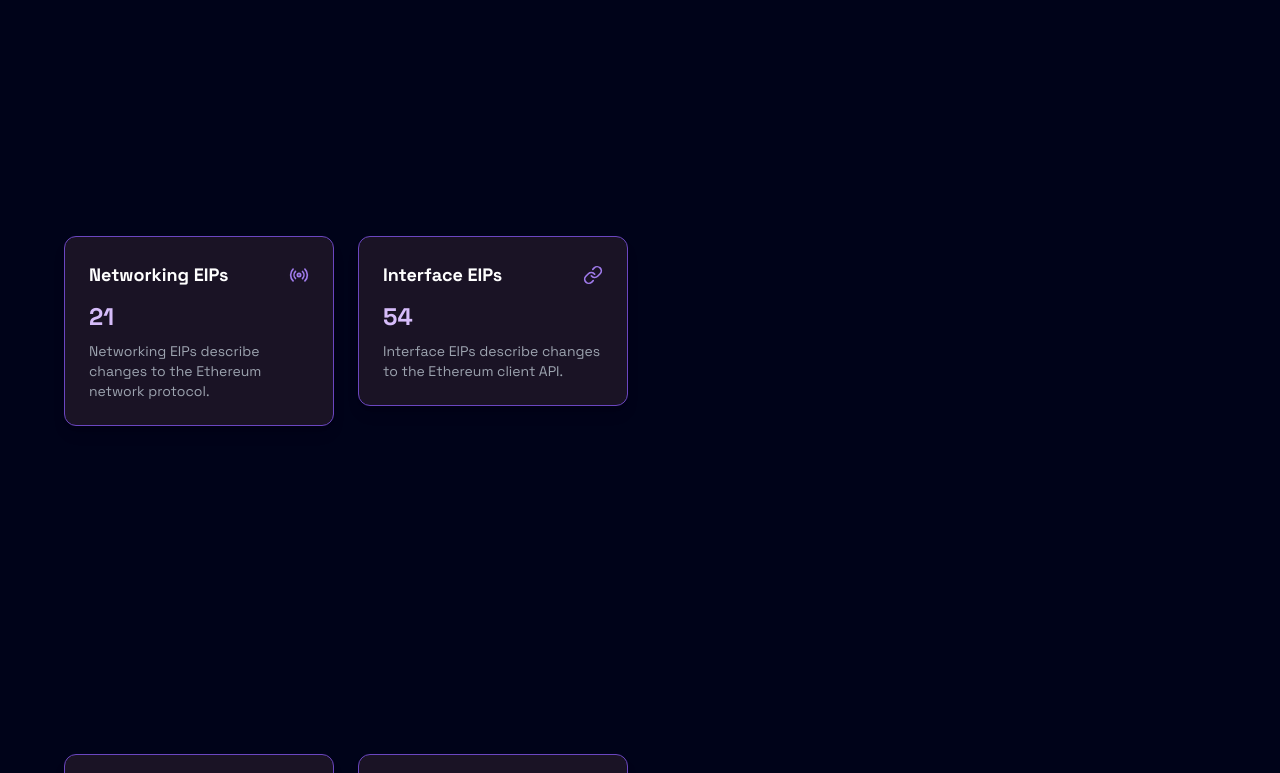
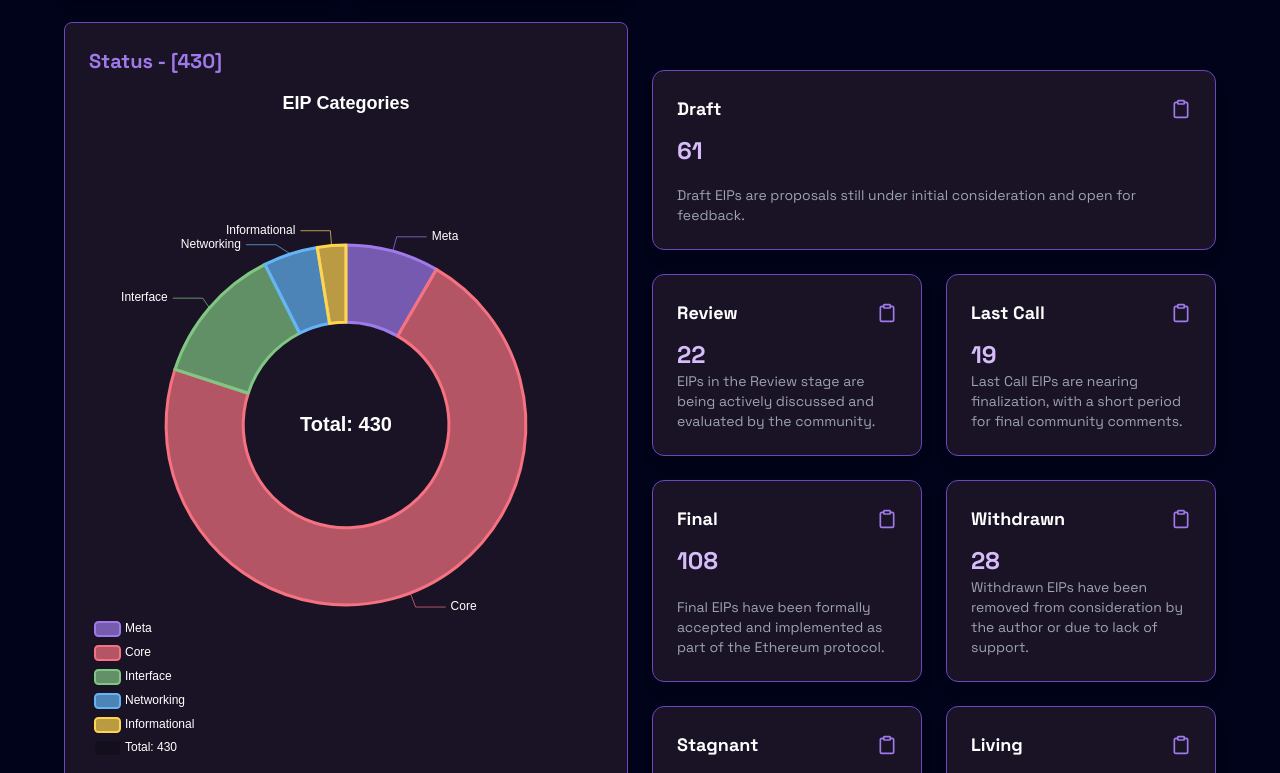
Before and after one commit to dhanushlnaik/eipsv3, a Next.js app: page / in a window 1280 px wide. Shown: the part 6427-7200 px from the top of the page. Built offline with nearby package versions, Linux system fonts and the light colour scheme; a web font is replaced by a local one.

Commit message:
⭐ : Enhance StatBox layout, improve Dashboard donut charts with dynamic colors, and adjust chart dimensions for better visibility

```diff
--- a/src/components/Dashboard.tsx
+++ b/src/components/Dashboard.tsx
@@ -20,7 +20,7 @@ interface DashboardProps {
 
 const Dashboard: React.FC<DashboardProps> = ({ allData, data }) => {
   return (
-    <div className="p-6">
+    <div className="p-6 z-20">
       {/* Title */}
       <motion.div
         variants={slideInFromLeft(0.5)}
@@ -37,7 +37,7 @@ const Dashboard: React.FC<DashboardProps> = ({ allData, data }) => {
       </motion.div>
 
       {/* Grid Layout */}
-      <div className="grid grid-cols-4 grid-rows-8 gap-6 mt-6">
+      <div className="grid grid-cols-4 gap-6 mt-6">
         {/* Meta EIPs - Spans 2 columns */}
         <div className="col-span-2">
           <StatBox
@@ -49,12 +49,17 @@ const Dashboard: React.FC<DashboardProps> = ({ allData, data }) => {
           />
         </div>
 
-        <div className="col-span-2 row-span-4">
+        <div className="col-span-2 row-span-6">
         <motion.div
-            initial={{ opacity: 0, y: -20 }}
-            whileInView={{ opacity: 1, y: 0 }}
-            transition={{ duration: 0.5, delay: 0.2 }}
-            className="p-6 rounded-lg bg-[#1a1325] border border-[#6b46c1] hover:border-[#9f7aea] cursor-pointer"
+      initial={{ opacity: 0, y: -20 }}
+      animate={{ opacity: 1, y: 0 }}
+      whileHover={{
+        scale: 1.05,
+        borderColor: "#D6BCFA",
+        boxShadow: "0px 4px 15px rgba(159, 122, 234, 0.5)",
+      }}
+      transition={{ duration: 0.3 }}
+            className="p-6 rounded-lg bg-[#1a1325] border border-[#6b46c1] hover:border-[#d6bcfa] cursor-pointer transition-all duration-300"
           >
             <Link href="/all">
               <h2 className="text-xl font-bold text-[#9f7aea] mb-4">
@@ -128,20 +133,101 @@ const Dashboard: React.FC<DashboardProps> = ({ allData, data }) => {
         </div>
 
         {/* Status Section - Spans all 4 columns */}
-        <div className="col-span-4">
+        <div className="col-span-2 row-span-6 z-30">
           <motion.div
-            initial={{ opacity: 0, y: -20 }}
-            whileInView={{ opacity: 1, y: 0 }}
-            transition={{ duration: 0.5, delay: 0.2 }}
+      initial={{ opacity: 0, y: -20 }}
+      animate={{ opacity: 1, y: 0 }}
+      whileHover={{
+        scale: 1.05,
+        borderColor: "#D6BCFA",
+        boxShadow: "0px 4px 15px rgba(159, 122, 234, 0.5)",
+      }}
+      transition={{ duration: 0.3 }}
             className="p-6 rounded-lg bg-[#1a1325] border border-[#6b46c1] hover:border-[#9f7aea] cursor-pointer"
           >
             <Link href="/status">
-              <h2 className="text-xl font-bold text-[#9f7aea] mb-4">
+              <h2 className="text-xl font-bold text-[#9f7aea]">
                 Status - [{allData.length}]
               </h2>
             </Link>
             <DashboardDonut dataset={data} />
           </motion.div>
+        </div>
+
+        <div className="col-span-2 z-30">
+          <StatBox
+            title="Draft"
+            value={new Set(allData.filter((item) => item.status === "Draft").map((item) => item.eip)).size}
+            description="Draft EIPs are proposals still under initial consideration and open for feedback."
+            icon={<Clipboard size={20} />}
+            url="rips"
+          />
+        </div>
+
+        <div className="col-span-1 z-30">
+          <StatBox
+            title="Review"
+            value={new Set(allData.filter((item) => item.status === "Review").map((item) => item.eip)).size}
+            description="EIPs in the Review stage are being actively discussed and evaluated by the community."
+            icon={<Clipboard size={20} />}
+            url="rips"
+          />
+        </div>
+
+        <div className="col-span-1 z-30">
+          <StatBox
+            title="Last Call"
+            value={new Set(allData.filter((item) => item.status === "Last Call").map((item) => item.eip)).size}
+            description="Last Call EIPs are nearing finalization, with a short period for final community comments."
+            icon={<Clipboard size={20} />}
+            url="rips"
+          />
+
+
+        </div>
+
+        <div className="col-span-1 z-30">
+          <StatBox
+            title="Final"
+            value={new Set(allData.filter((item) => item.status === "Final").map((item) => item.eip)).size}
+            description="Final EIPs have been formally accepted and implemented as part of the Ethereum protocol."
+            icon={<Clipboard size={20} />}
+            url="rips"
+          />
+        </div>
+
+        <div className="col-span-1 z-30">
+          <StatBox
+            title="Withdrawn"
+            value={new Set(allData.filter((item) => item.status === "Withdrawn").map((item) => item.eip)).size}
+            description="Withdrawn EIPs have been removed from consideration by the author or due to lack of support."
+            icon={<Clipboard size={20} />}
+            url="rips"
+          />
+
+
+        </div>
+
+        <div className="col-span-1 z-30">
+          <StatBox
+            title="Stagnant"
+            value={new Set(allData.filter((item) => item.status === "Stagnant").map((item) => item.eip)).size}
+            description="Stagnant EIPs are inactive and have not progressed for a prolonged period."
+            icon={<Clipboard size={20} />}
+            url="rips"
+          />
+        </div>
+
+        <div className="col-span-1 z-30">
+          <StatBox
+            title="Living"
+            value={new Set(allData.filter((item) => item.status === "Living").map((item) => item.eip)).size}
+            description="Living EIPs are continuously updated and reflect evolving standards or documentation."
+            icon={<Clipboard size={20} />}
+            url="rips"
+          />
+
+
         </div>
       </div>
     </div>
--- a/src/components/StatBox.tsx
+++ b/src/components/StatBox.tsx
@@ -29,15 +29,15 @@ const StatBox: React.FC<StatBoxProps> = ({
         boxShadow: "0px 4px 15px rgba(159, 122, 234, 0.5)",
       }}
       transition={{ duration: 0.3 }}
-      className="bg-[#1a1325] border border-[#6b46c1] hover:border-[#d6bcfa] p-6 rounded-xl shadow-lg flex flex-col justify-between cursor-pointer transition-all duration-300"
+      className="bg-[#1a1325] border border-[#6b46c1] hover:border-[#d6bcfa] p-6 rounded-xl shadow-lg flex flex-col justify-between h-full min-h-[180px] cursor-pointer transition-all duration-300"
     >
-      <Link href={url} className="no-underline">
+      <Link href={url} className="no-underline flex flex-col h-full">
         <div className="flex justify-between items-center mb-3">
           <h3 className="text-lg font-semibold text-white">{title}</h3>
           <div className="text-[#9f7aea]">{icon}</div>
         </div>
         <p className="text-2xl font-bold text-[#d6bcfa]">{value}</p>
-        <p className="text-sm text-gray-400 mt-2">{description}</p>
+        <p className="text-sm text-gray-400 mt-auto">{description}</p> {/* Pushes to bottom */}
       </Link>
     </motion.div>
   );
--- a/src/components/charts/DashboardDonutCategory.tsx
+++ b/src/components/charts/DashboardDonutCategory.tsx
@@ -17,54 +17,98 @@ const DashboardDonut: React.FC<DonutChartProps> = ({ dataset }) => {
     return acc;
   }, {});
 
+  const totalCategories = Object.values(categoryCounts).reduce((sum, count) => sum + count, 0);
+
   const chartData = Object.entries(categoryCounts).map(([name, value]) => ({
     name,
     value,
   }));
 
-  const option = { // Dark background
+  const colors = [
+    { main: "rgba(159, 122, 234, 0.7)", stroke: "#9F7AEA" }, // Purple
+    { main: "rgba(246, 114, 128, 0.7)", stroke: "#F67280" }, // Red
+    { main: "rgba(129, 199, 132, 0.7)", stroke: "#81C784" }, // Green
+    { main: "rgba(100, 181, 246, 0.7)", stroke: "#64B5F6" }, // Blue
+    { main: "rgba(255, 213, 79, 0.7)", stroke: "#FFD54F" }, // Yellow
+    { main: "rgba(255, 138, 101, 0.7)", stroke: "#FF8A65" }, // Orange
+    { main: "rgba(77, 182, 172, 0.7)", stroke: "#4DB6AC" }, // Teal (NEW for extra category)
+  ];
+
+  // Assign colors dynamically
+  const formattedData = chartData.map((item, index) => ({
+    ...item,
+    itemStyle: {
+      color: colors[index % colors.length].main, // Transparent main color
+      borderColor: colors[index % colors.length].stroke, // Fully opaque stroke
+      borderWidth: 3, // Ensure border width is applied
+    },
+  }));
+
+  const option = {
     title: {
       text: "EIP Categories",
       left: "center",
       textStyle: {
-        color: "#ffffff", // White text
+        color: "#ffffff",
       },
     },
     tooltip: {
       trigger: "item",
-      backgroundColor: "#333",
+      backgroundColor: "rgba(30, 30, 30, 0.8)",
+      borderColor: "#777",
       textStyle: {
-        color: "#ffffff",
+        color: "#fff",
       },
     },
     legend: {
       orient: "vertical",
       left: "left",
       textStyle: {
-        color: "#ffffff", // White legend text
+        color: "#ffffff",
       },
     },
     series: [
       {
         name: "Category",
         type: "pie",
-        radius: "50%",
-        data: chartData,
+        radius: ["40%", "70%"], // Donut shape
+        data: formattedData,
         label: {
-          color: "#ffffff", // White labels on the chart
+          color: "#ffffff",
+          fontSize: 12,
         },
         emphasis: {
           itemStyle: {
-            shadowBlur: 10,
+            shadowBlur: 15,
             shadowOffsetX: 0,
-            shadowColor: "rgba(255, 255, 255, 0.5)", // Light shadow for better focus
+            shadowColor: "rgba(255, 255, 255, 0.6)",
+          },
+        },
+      },
+      {
+        name: "Total",
+        type: "pie",
+        radius: ["0%", "30%"], // Center text space
+        data: [{ value: totalCategories, name: `Total: ${totalCategories}` }],
+        label: {
+          position: "center",
+          fontSize: 20,
+          fontWeight: "bold",
+          color: "#ffffff",
+        },
+        itemStyle: {
+          color: "transparent",
+        },
+        emphasis: {
+          label: {
+            show: true,
           },
         },
       },
     ],
   };
 
-  return <ReactECharts option={option} style={{ height: 400 }} />;
+  return <ReactECharts option={option} style={{ height: 700  }} />;
 };
 
 export default DashboardDonut;
--- a/src/components/charts/DashboardDonutStatus.tsx
+++ b/src/components/charts/DashboardDonutStatus.tsx
@@ -17,22 +17,44 @@ const DashboardDonut2: React.FC<DonutChartProps> = ({ dataset }) => {
     return acc;
   }, {});
 
+  const totalEIPs = Object.values(statusCounts).reduce((sum, count) => sum + count, 0);
+
   const chartData = Object.entries(statusCounts).map(([name, value]) => ({
     name,
     value,
   }));
 
-  const option = {// Dark background
+  const colors = [
+    { main: "rgba(159, 122, 234, 0.7)", stroke: "#9F7AEA" }, // Purple
+    { main: "rgba(246, 114, 128, 0.7)", stroke: "#F67280" }, // Red
+    { main: "rgba(129, 199, 132, 0.7)", stroke: "#81C784" }, // Green
+    { main: "rgba(100, 181, 246, 0.7)", stroke: "#64B5F6" }, // Blue
+    { main: "rgba(255, 213, 79, 0.7)", stroke: "#FFD54F" }, // Yellow
+    { main: "rgba(255, 138, 101, 0.7)", stroke: "#FF8A65" }, // Orange
+    { main: "rgba(77, 182, 172, 0.7)", stroke: "#4DB6AC" }, // Teal (NEW for 7th status)
+  ];
+
+  // Assign colors dynamically to each status
+  const formattedData = chartData.map((item, index) => ({
+    ...item,
+    itemStyle: {
+      color: colors[index % colors.length].main, // Transparent main color
+      borderColor: colors[index % colors.length].stroke, // Solid stroke color
+      borderWidth: 3, // Ensure border width is applied
+    },
+  }));
+
+  const option = {
     title: {
       text: "EIP Status",
       left: "center",
       textStyle: {
-        color: "#ffffff", // Light-colored text
+        color: "#ffffff",
       },
     },
     tooltip: {
       trigger: "item",
-      backgroundColor: "#333",
+      backgroundColor: "rgba(30, 30, 30, 0.8)",
       borderColor: "#777",
       textStyle: {
         color: "#fff",
@@ -42,30 +64,54 @@ const DashboardDonut2: React.FC<DonutChartProps> = ({ dataset }) => {
       orient: "vertical",
       left: "left",
       textStyle: {
-        color: "#ffffff", // Light-colored legend text
+        color: "#ffffff",
       },
     },
     series: [
       {
         name: "Status",
         type: "pie",
-        radius: "50%",
-        data: chartData,
+        radius: ["40%", "70%"], // Donut shape
+        data: formattedData,
         label: {
-          color: "#ffffff", // Light-colored labels
+          color: "#ffffff",
+          fontSize: 12,
+        },
+        itemStyle: {
+          borderRadius: 5,
         },
         emphasis: {
           itemStyle: {
-            shadowBlur: 10,
+            shadowBlur: 15,
             shadowOffsetX: 0,
-            shadowColor: "rgba(255, 255, 255, 0.5)",
+            shadowColor: "rgba(255, 255, 255, 0.6)",
+          },
+        },
+      },
+      {
+        name: "Total",
+        type: "pie",
+        radius: ["0%", "30%"], // Center text space
+        data: [{ value: totalEIPs, name: `Total: ${totalEIPs}` }],
+        label: {
+          position: "center",
+          fontSize: 20,
+          fontWeight: "bold",
+          color: "#ffffff",
+        },
+        itemStyle: {
+          color: "transparent",
+        },
+        emphasis: {
+          label: {
+            show: true,
           },
         },
       },
     ],
   };
 
-  return <ReactECharts option={option} style={{ height: 400 }} />;
+  return <ReactECharts option={option} style={{ height: 700 }} />;
 };
 
 export default DashboardDonut2;
```
